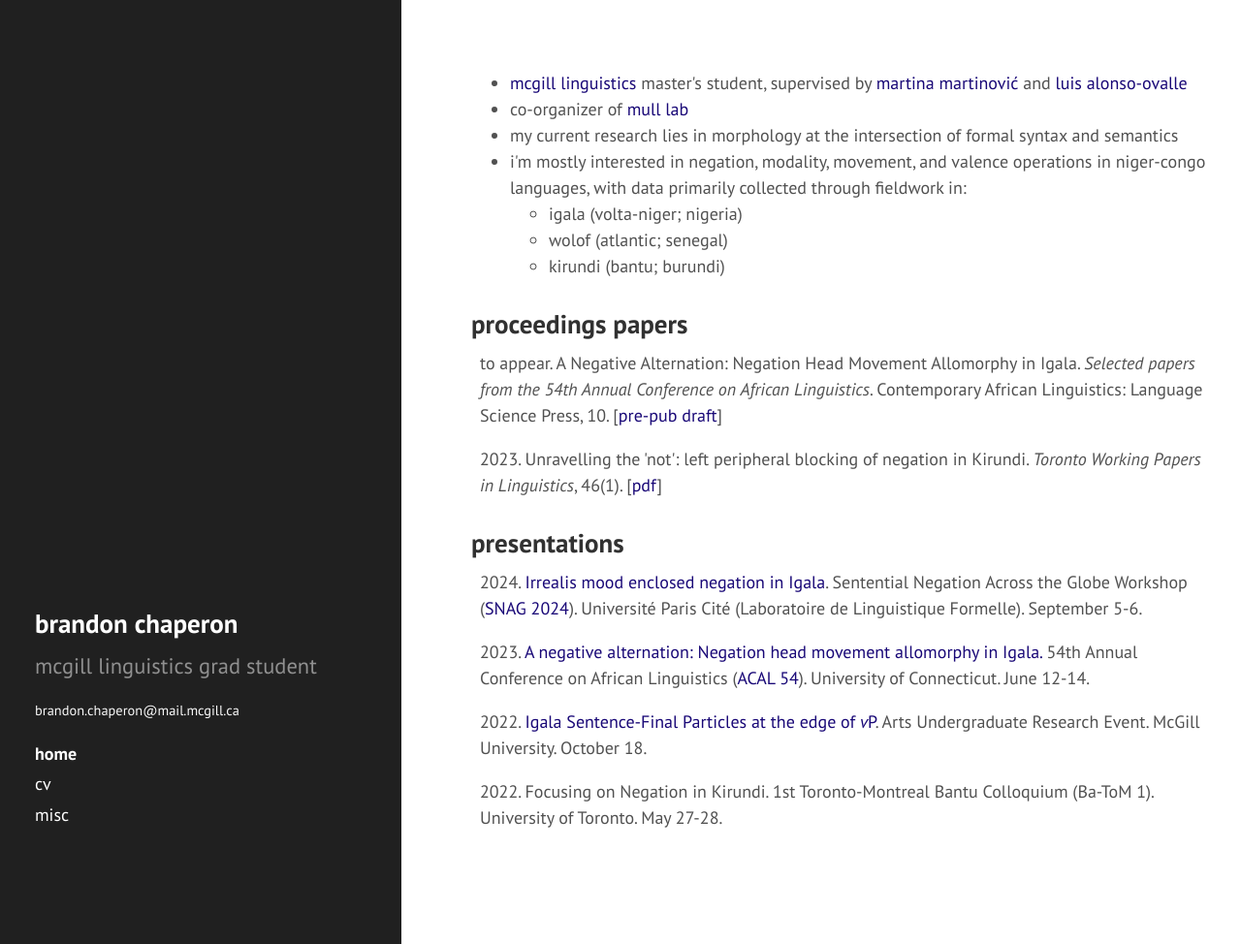
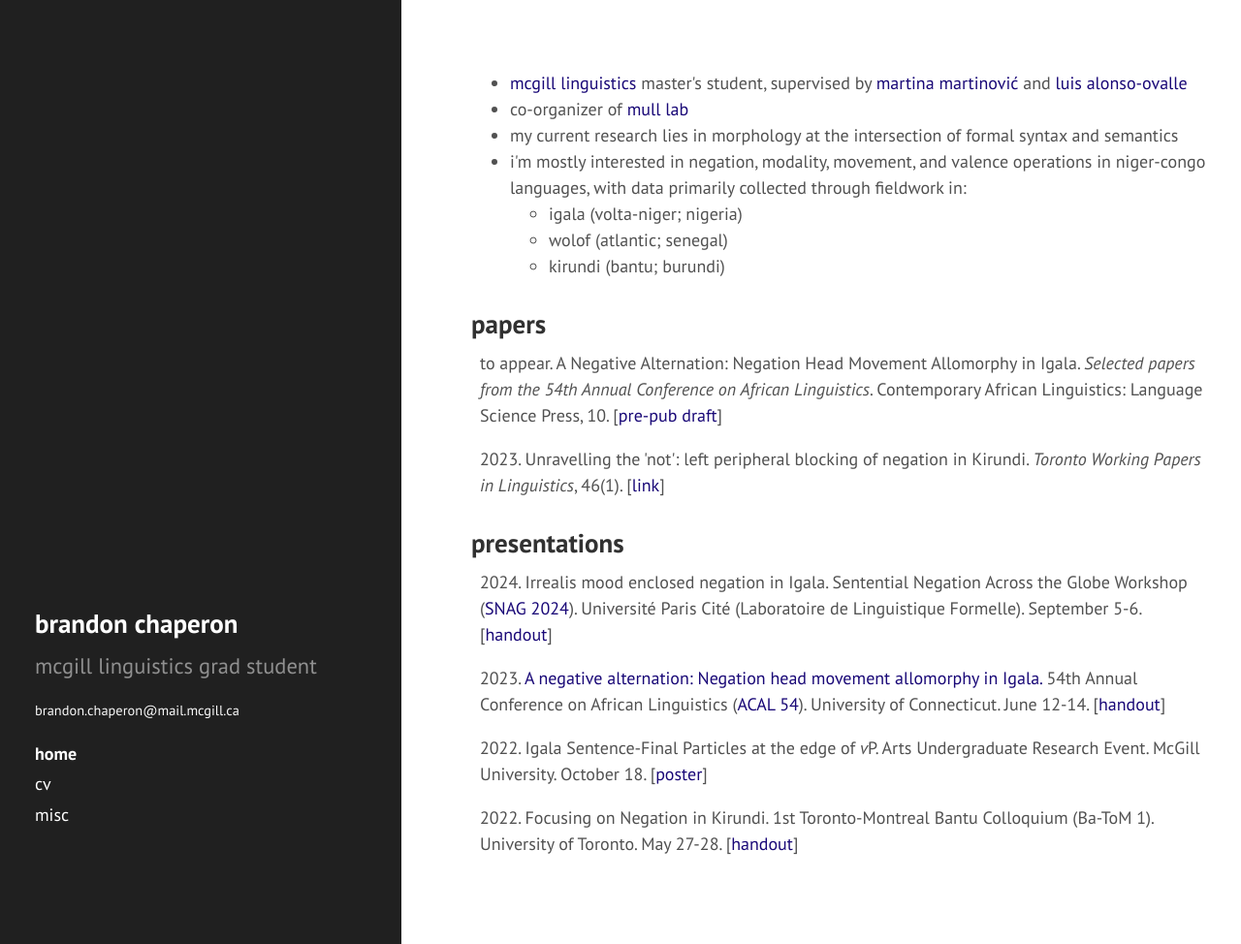
Before and after one commit to bchaper0n/bchaper0n.github.io, a Jekyll site: the page built from index.html, in a window 1280 px wide and 974 px high. Shown: the whole window at 97% size. Built offline with Jekyll 4.4.1, drawn with Linux system fonts in a browser that asks for light colours; comment, search, counter and statistics services are not loaded.

Commit message:
fixed links, colours, spacing

```diff
--- a/index.html
+++ b/index.html
@@ -14,11 +14,11 @@ title: home
     </ul>
 </ul>
 
-<h2 style="margin-top: 30px;">proceedings papers</h2>
+<h2 style="margin-top: 30px;">papers</h2>
 <div style="margin-left: 0.5em;">
-    <p>to appear. A Negative Alternation: Negation Head Movement Allomorphy in Igala. <em>Selected papers from the 54th Annual Conference on African Linguistics</em>. Contemporary African Linguistics: Language Science Press, 10. [<a href="./docs/chaperon_Neg_mov_v2.pdf">pre-pub draft</a>]</p>
+    <p>to appear. A Negative Alternation: Negation Head Movement Allomorphy in Igala. <em>Selected papers from the 54th Annual Conference on African Linguistics</em>. Contemporary African Linguistics: Language Science Press, 10. [<a href="./docs/papers/chaperon_acal_neg_move.pdf">pre-pub draft</a>]</p>
 
-    <p>2023. Unravelling the 'not': left peripheral blocking of negation in Kirundi. <em>Toronto Working Papers in Linguistics</em>, 46(1). [<a href="https://twpl.library.utoronto.ca/index.php/twpl/article/view/39257">pdf</a>]</p>
+    <p>2023. Unravelling the 'not': left peripheral blocking of negation in Kirundi. <em>Toronto Working Papers in Linguistics</em>, 46(1). [<a href="https://twpl.library.utoronto.ca/index.php/twpl/article/view/39257">link</a>]</p>
 </div>
 
 <h2 style="margin-top: 30px;">presentations</h2>
@@ -32,12 +32,12 @@ title: home
 
 <!-- <h3>past</h3> -->
 
-<p>2024. <a href="https://parissnag.com/conf/program/chaperon">Irrealis mood enclosed negation in Igala</a>. Sentential Negation Across the Globe Workshop (<a href="https://parissnag.com/conf">SNAG 2024</a>). Université Paris Cité (Laboratoire de Linguistique Formelle). September 5-6.</p>
+<p>2024. Irrealis mood enclosed negation in Igala. Sentential Negation Across the Globe Workshop (<a href="https://parissnag.com/conf">SNAG 2024</a>). Université Paris Cité (Laboratoire de Linguistique Formelle). September 5-6. [<a href="https://parissnag.com/conf/program/chaperon">handout</a>]</p>
 
-<p>2023. <a href="/docs/ACAL_54___Igala_Negation_handout.pdf">A negative alternation: Negation head movement allomorphy in Igala.</a> 54th Annual Conference on African Linguistics (<a href="https://uconnuecs.cventevents.com/event/aef2d257-6a6a-41b5-b83d-2c6efc60aac5/summary">ACAL 54</a>). University of Connecticut. June 12-14.</p>
+<p>2023. <a href="/docs/ACAL_54___Igala_Negation_handout.pdf">A negative alternation: Negation head movement allomorphy in Igala.</a> 54th Annual Conference on African Linguistics (<a href="https://uconnuecs.cventevents.com/event/aef2d257-6a6a-41b5-b83d-2c6efc60aac5/summary">ACAL 54</a>). University of Connecticut. June 12-14. [<a href="./docs/handouts/chaperon_ACAL54_Igala_Negation-handout.pdf">handout</a>]</p>
 
-<p>2022. <a href="https://www.mcgill.ca/arts-internships/files/arts-internships/brandon_chaperon.pdf">Igala Sentence-Final Particles at the edge of <em>v</em>P</a>. Arts Undergraduate Research Event. McGill University. October 18.</p>
+<p>2022. Igala Sentence-Final Particles at the edge of <em>v</em>P. Arts Undergraduate Research Event. McGill University. October 18. [<a href="https://www.mcgill.ca/arts-internships/files/arts-internships/brandon_chaperon.pdf">poster</a>]</p>
 
-<p>2022. Focusing on Negation in Kirundi. 1st Toronto-Montreal Bantu Colloquium (<a href="https://mcling.blogs.mcgill.ca/mcgill-at-ba-tom-1/"></a>Ba-ToM 1</a>). University of Toronto. May 27-28.</p>
+<p>2022. Focusing on Negation in Kirundi. 1st Toronto-Montreal Bantu Colloquium (<a href="https://mcling.blogs.mcgill.ca/mcgill-at-ba-tom-1/"></a>Ba-ToM 1</a>). University of Toronto. May 27-28. [<a href="./docs/handouts/chaperon_batom_kirundi_neg-handout.pdf">handout</a>]</p>
 
 </div>
```
Also changed, not shown: 9 other files.
